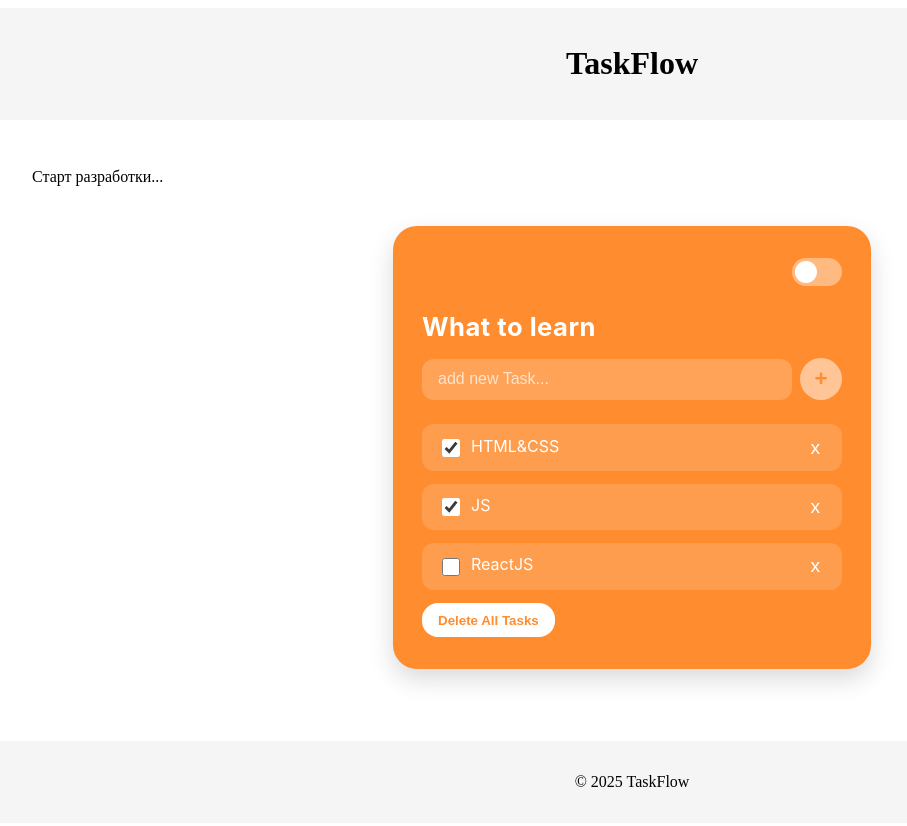
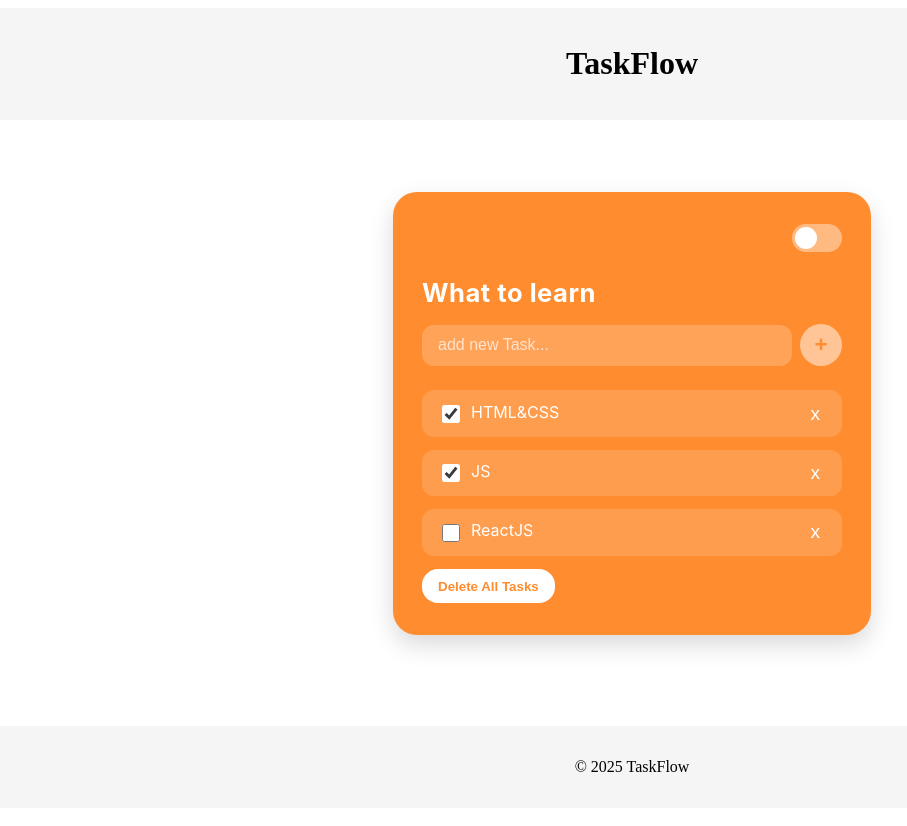
Before and after one commit to SemenKr/taskflow, a React (Vite) app: page / in a window 1280 px wide. Shown: the top 826 px of the page, without its empty margins (8-915 px from the left). Built offline with nearby package versions, Linux system fonts and the light colour scheme.

Commit message:
fix: delete p from App

```diff
--- a/src/App.tsx
+++ b/src/App.tsx
@@ -35,7 +35,6 @@ export function App() {
 
   return (
     <Layout>
-      <p>Старт разработки...</p>
       <ToDoList
         isDark={isDark}
         title={'What to learn'}
```
